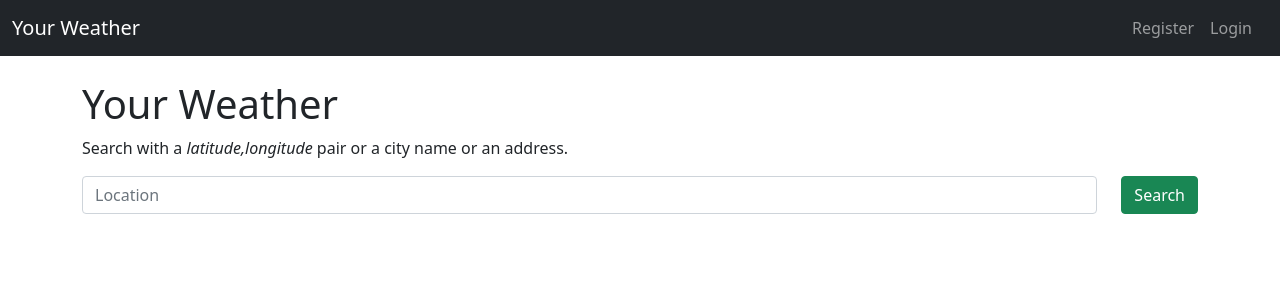
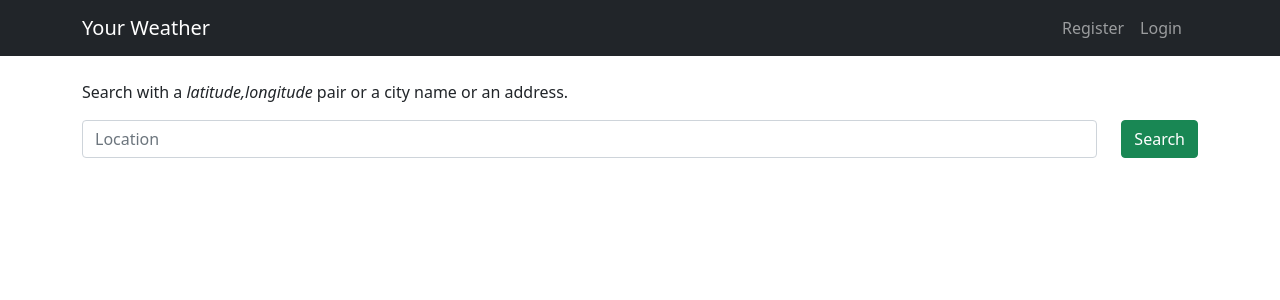
Before and after one commit to keante032/SB-Capstone1, a Flask app: page / in a window 1280 px wide. Shown: the top 300 px of the page. Run offline with Flask 3, Linux system fonts and the light colour scheme.

Commit message:
clean up

```diff
--- a/templates/base.html
+++ b/templates/base.html
@@ -13,7 +13,7 @@
 <body>
 
     <nav class="navbar navbar-expand-md navbar-dark bg-dark mb-4">
-        <div class="container-fluid">
+        <div class="container-md">
             <a class="navbar-brand" href="/">Your Weather</a>
             {% if not at_root %}
             <form class="d-flex" id="loc-search-form" method="POST">
--- a/templates/index.html
+++ b/templates/index.html
@@ -4,7 +4,7 @@
 
 {% block content %}
 
-<h1>Your Weather</h1>
+
 
 <div class="row">
     <div class="col">
```
